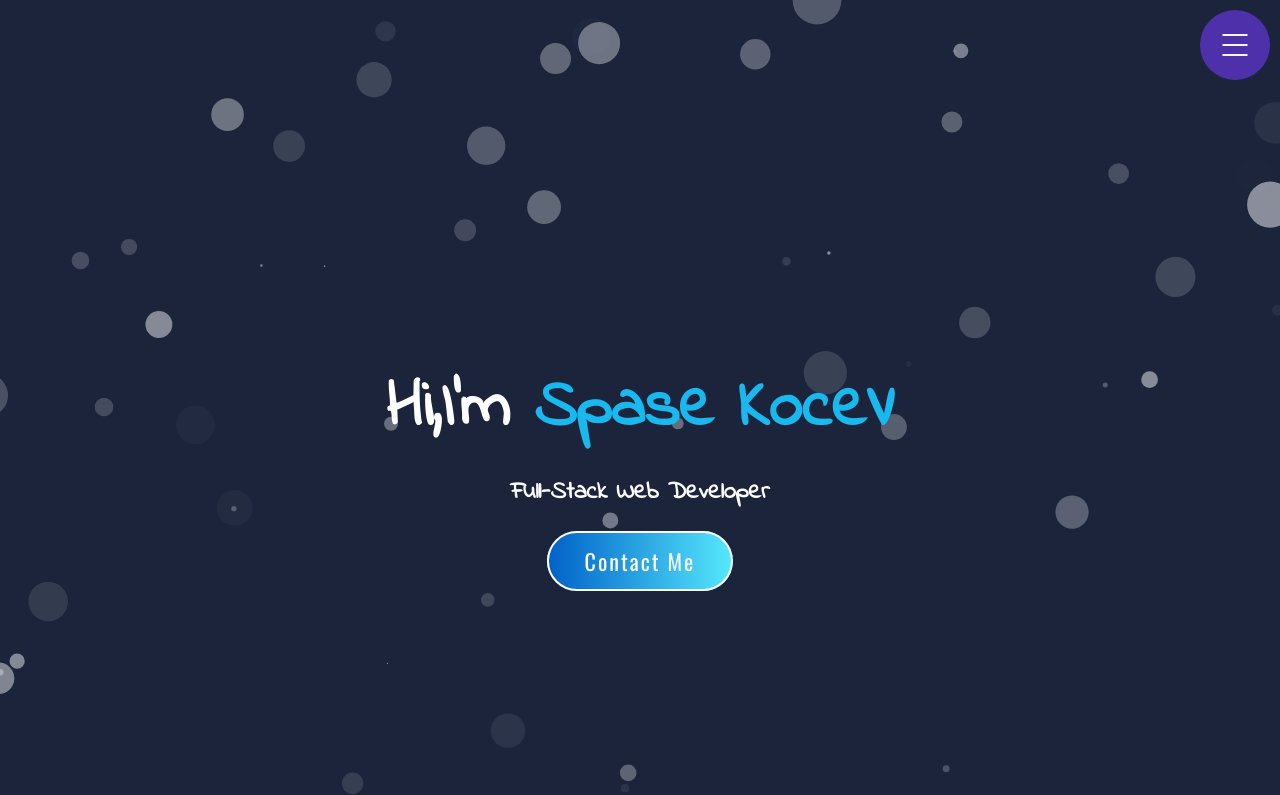
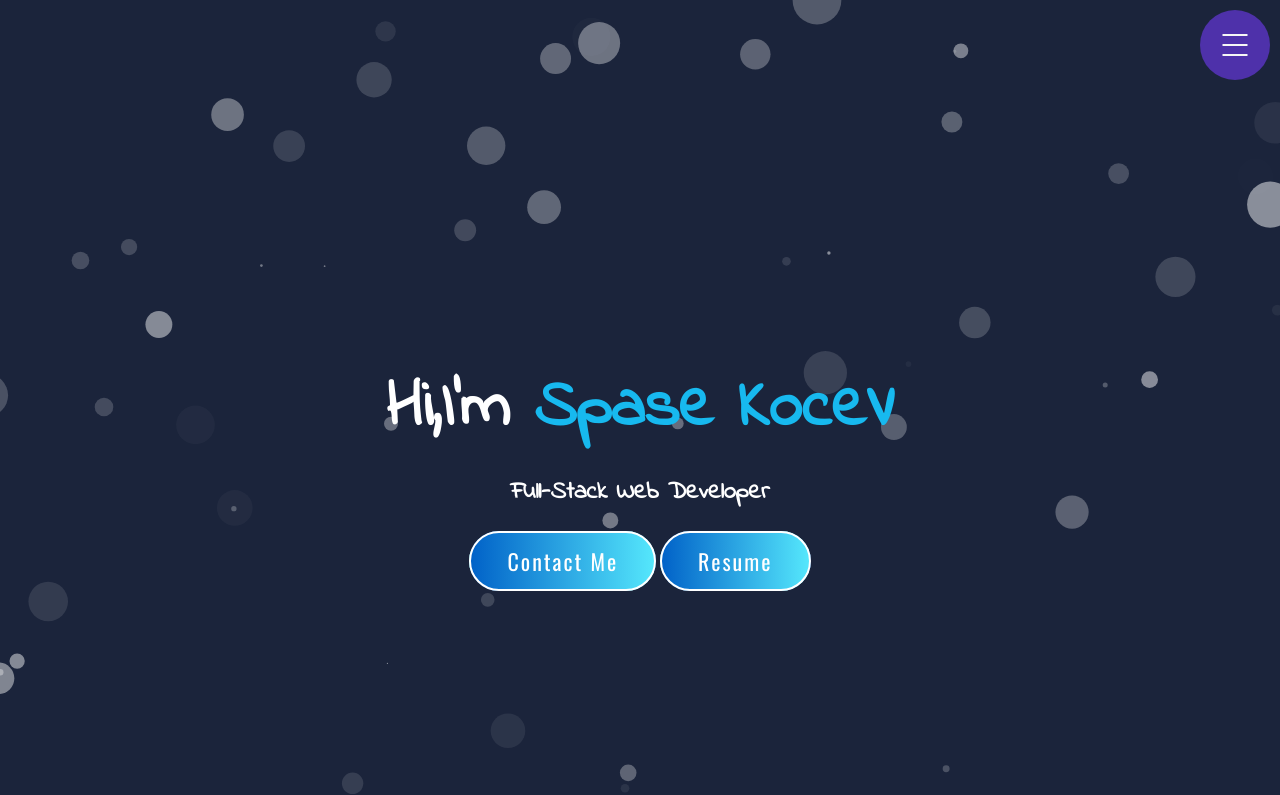
Before and after one commit to Spase88/spase88.github.io, a plain HTML site: page index.html in a window 1280 px wide. Shown: the top 795 px of the page. Drawn offline with nearby package versions, Linux system fonts and the light colour scheme; some packages are replaced by stand-ins of ours; a script that the page names is missing.

Commit message:
Update index.html

```diff
--- a/index.html
+++ b/index.html
@@ -43,6 +43,7 @@
             <h3>Full-Stack Web Developer</h3>
             <div class="divBtn">
                 <a href="#contact" class = "my-btn">Contact Me</a>
+                <a href="./resume.pdf" target = "_blank" class = "my-btn">Resume</a>
             </div>
         </div>
     </header>
```
